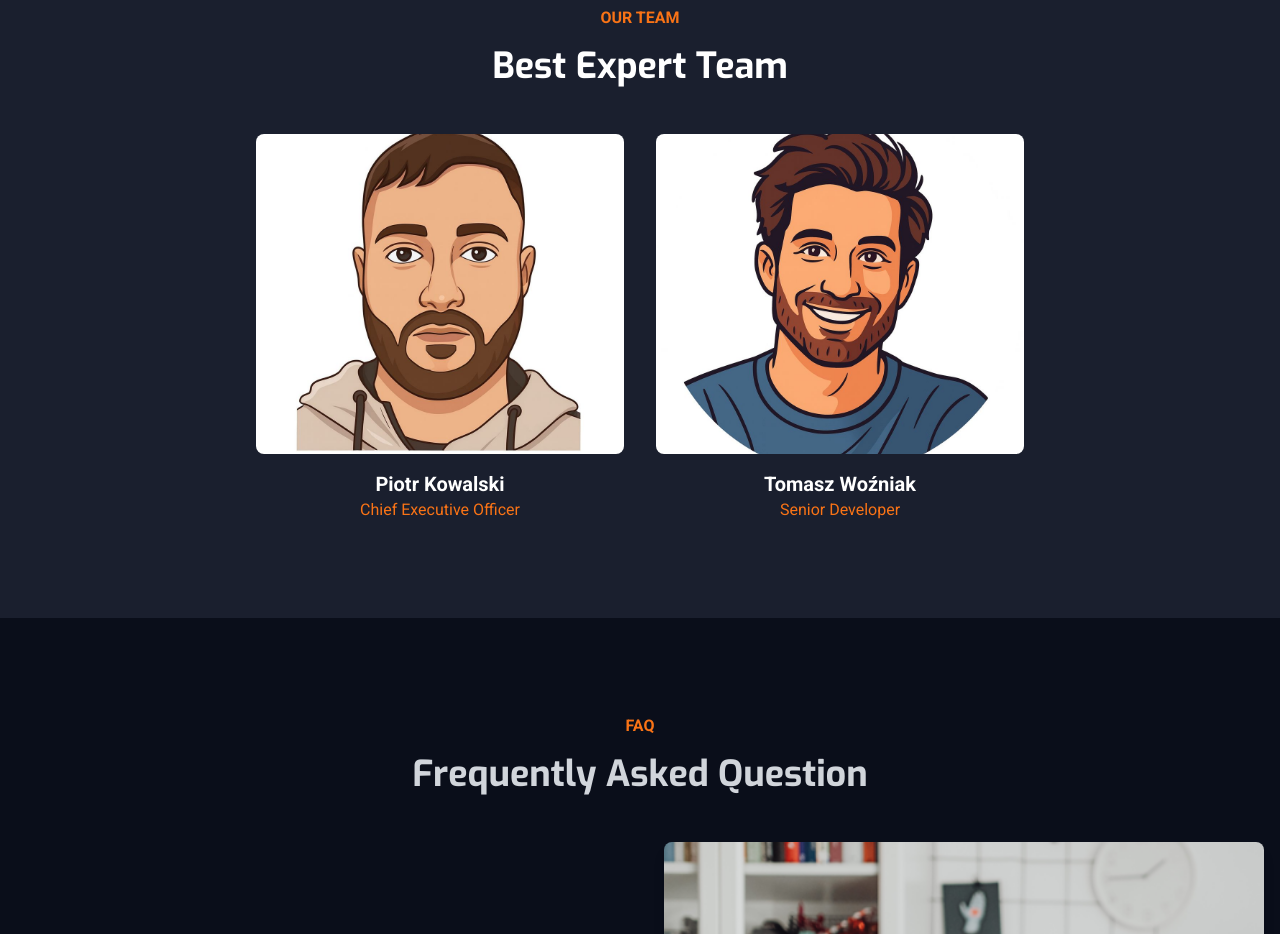
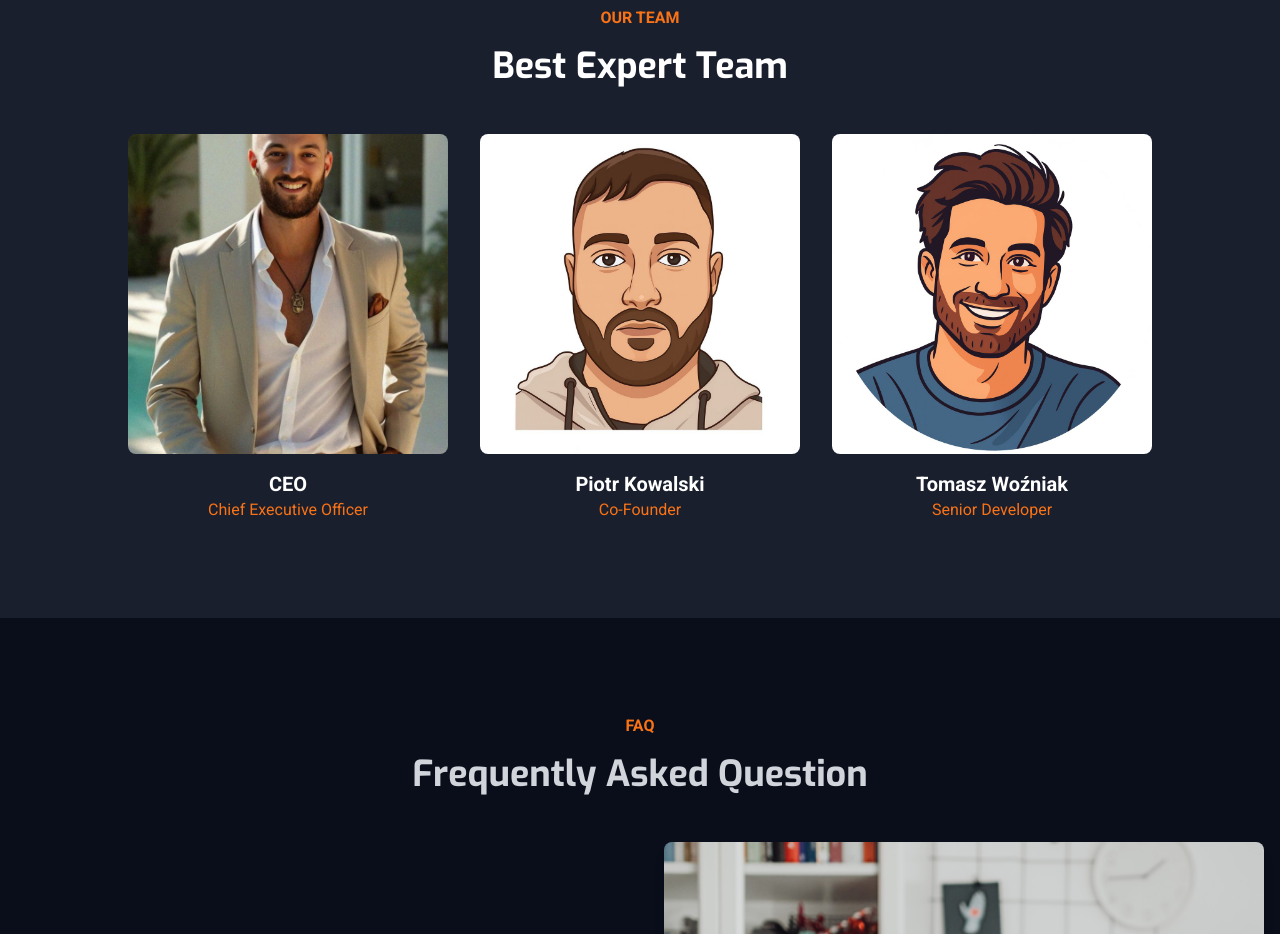
Before and after one commit to piotr-kowalski1992/website-comapany, a React (Vite) app: page /about in a window 1280 px wide. Shown: the part 1300-2234 px from the top of the page. Built offline with nearby package versions, Linux system fonts and the light colour scheme.

Commit message:
Add files via upload

```diff
--- a/components/Team.tsx
+++ b/components/Team.tsx
@@ -2,7 +2,8 @@ import React from 'react';
 import { FacebookIcon, TwitterIcon, LinkedinIcon } from './icons';
 
 const teamMembers = [
-    { name: 'Piotr Kowalski', role: 'Chief Executive Officer', img: '/assets/images/WhatsApp_Piotr.jpg' },
+    { name: 'CEO', role: 'Chief Executive Officer', img: '/assets/images/CEO.jpg' },
+    { name: 'Piotr Kowalski', role: 'Co-Founder', img: '/assets/images/WhatsApp_Piotr.jpg' },
     { name: 'Tomasz Woźniak', role: 'Senior Developer', img: '/assets/images/WhatsApp_Tomasz.jpg' },
 ];
 
@@ -33,7 +34,7 @@ const Team = () => {
                     <span className="text-orange-500 font-bold uppercase">OUR TEAM</span>
                     <h2 className="text-4xl font-bold font-exo my-4 text-white">Best Expert Team</h2>
                 </div>
-                <div className="grid sm:grid-cols-2 gap-8 max-w-3xl mx-auto">
+                <div className="grid sm:grid-cols-2 lg:grid-cols-3 gap-8 max-w-5xl mx-auto">
                     {teamMembers.map((member) => (
                         <TeamMemberCard key={member.name} {...member} />
                     ))}
```
Also changed, not shown: public/assets/images/CEO.jpg (added).
